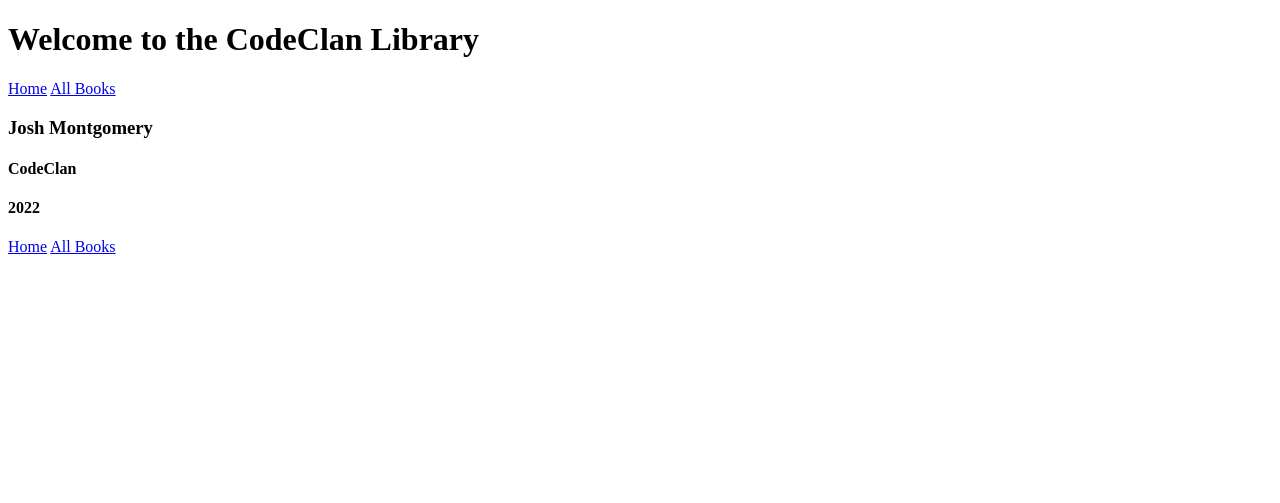
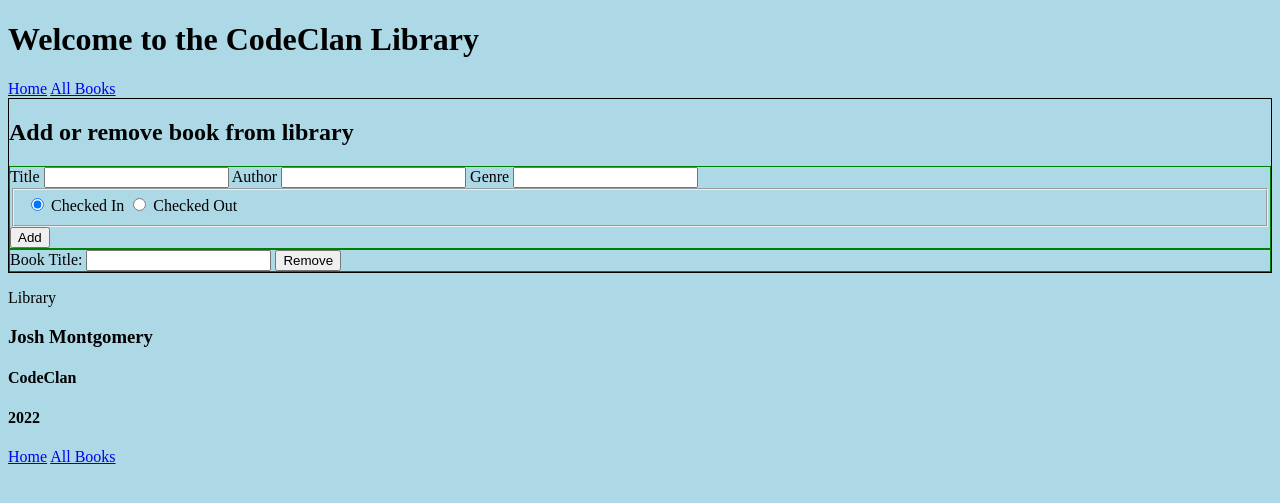
Before and after one commit to jomonty/codeclan_homework, a Flask app: template week_3/weekend_homework/library_app/templates/books.html in a window 1280 px wide. Shown: the top 503 px of the page. Run offline with Flask 2, Linux system fonts and the light colour scheme; the template is opened without the code that fills it, so the values that code supplies are empty.

Commit message:
MVP and extensions complete

```diff
--- a/week_3/weekend_homework/library_app/static/css/main.css
+++ b/week_3/weekend_homework/library_app/static/css/main.css
@@ -0,0 +1,3 @@
+body {
+    background-color: lightblue;
+}
--- a/week_3/weekend_homework/library_app/templates/base.html
+++ b/week_3/weekend_homework/library_app/templates/base.html
@@ -4,7 +4,7 @@
     <meta charset="UTF-8">
     <meta http-equiv="X-UA-Compatible" content="IE=edge">
     <meta name="viewport" content="width=device-width, initial-scale=1.0">
-    <link rel="stylesheet" href="{{ url_for('static', filename='main.css') }}">
+    <link rel="stylesheet" href="{{ url_for('static', filename='css/main.css') }}">
     <link rel="icon" href="{{ url_for('static', filename='images/favicon-16x16.png') }}">
     <title>CodeClan Library App</title>
 </head>
--- a/week_3/weekend_homework/library_app/templates/books.html
+++ b/week_3/weekend_homework/library_app/templates/books.html
@@ -1,14 +1,80 @@
 {% extends 'base.html' %}
 
 {% block body_main_content %}
-    <section class="books header">
+    <section class="books add-remove-container" style="border: 1px solid black">
+        <header class="books add-remove-header">
+            <h2>Add or remove book from library</h2>
+        </header>
+        <main class="books add-remove-main">
+            <div style="border: 1px solid green;">
+                <form action="books/add" method="post">
+                    <label for="book_title">Title</label>
+                    <input type="text" id="book_title" name="book_title">
 
+                    <label for="book_author">Author</label>
+                    <input type="text" id="book_author" name="book_author">
+
+                    <label for="book_genre">Genre</label>
+                    <input type="text" id="book_genre" name="book_genre">
+
+                    <fieldset>
+                        <input type="radio" id="book_checked_in" name="book_status" value="book_checked_in" checked>
+                        <label for="book_checked_in">Checked In</label>
+
+                        <input type="radio" id="book_checked_out" name="book_status" value="book_checked_out">
+                        <label for="book_checked_out">Checked Out</label>
+                    </fieldset>
+                    <input type="submit" value="Add">
+                </form>
+            </div>
+            <div style="border: 1px solid green;">
+                <form action="books/remove" method="post">
+                    <label for="book_title">Book Title: </label>
+                    <input type="text" name="book_title" id="book_title">
+                    <input type="submit" value="Remove">
+                </form>
+            </div>
+        </main>
     </section>
-    <section class="books container">
-        {% for book in library %}
-            <section class="books single-card">
-                <p>Book Title: {{ book.title }}</p>
-            </section>
-        {% endfor %}
+    <section class="books library-container">
+        <header class="books library-header">
+            <p>Library</p>
+        </header>
+        <main class="books library-all-books">
+            {% for book in library %}
+                <section class="books library-single-book">
+                    <p>
+                        <strong>Title: </strong>
+                        <a href="/books/{{ loop.index0 }}">{{ book.title }}</a>
+                    </p>
+                    <p>
+                        <strong>Author: </strong>
+                        {{ book.author }}
+                    </p>
+                    <p>
+                        <strong>Genre: </strong>
+                        {{ book.genre }}
+                    </p>
+                    <div>
+                        <p>
+                            <strong>Checked Out? </strong>
+                            {% if book.checked_out %}
+                                True
+                            {% else %}
+                                False
+                            {% endif %}
+                        </p>
+                        <form action="books/{{ loop.index0 }}" method="post">
+                            {% if book.checked_out %}
+                                <input type="submit" name="check_in" value="Check In">
+                            {% else %}
+                                <input type="submit" name="check_out" value="Check Out">
+                            {% endif %}
+                        </form>
+                    </div>
+                </section>
+            {% endfor %}
+        </main>
     </section>
+
 {% endblock %}
```
Also changed, not shown: week_3/weekend_homework/library_app/controllers/controller.py (+46 -0 lines), week_3/weekend_homework/library_app/templates/book.html (added, +39 -0 lines).
